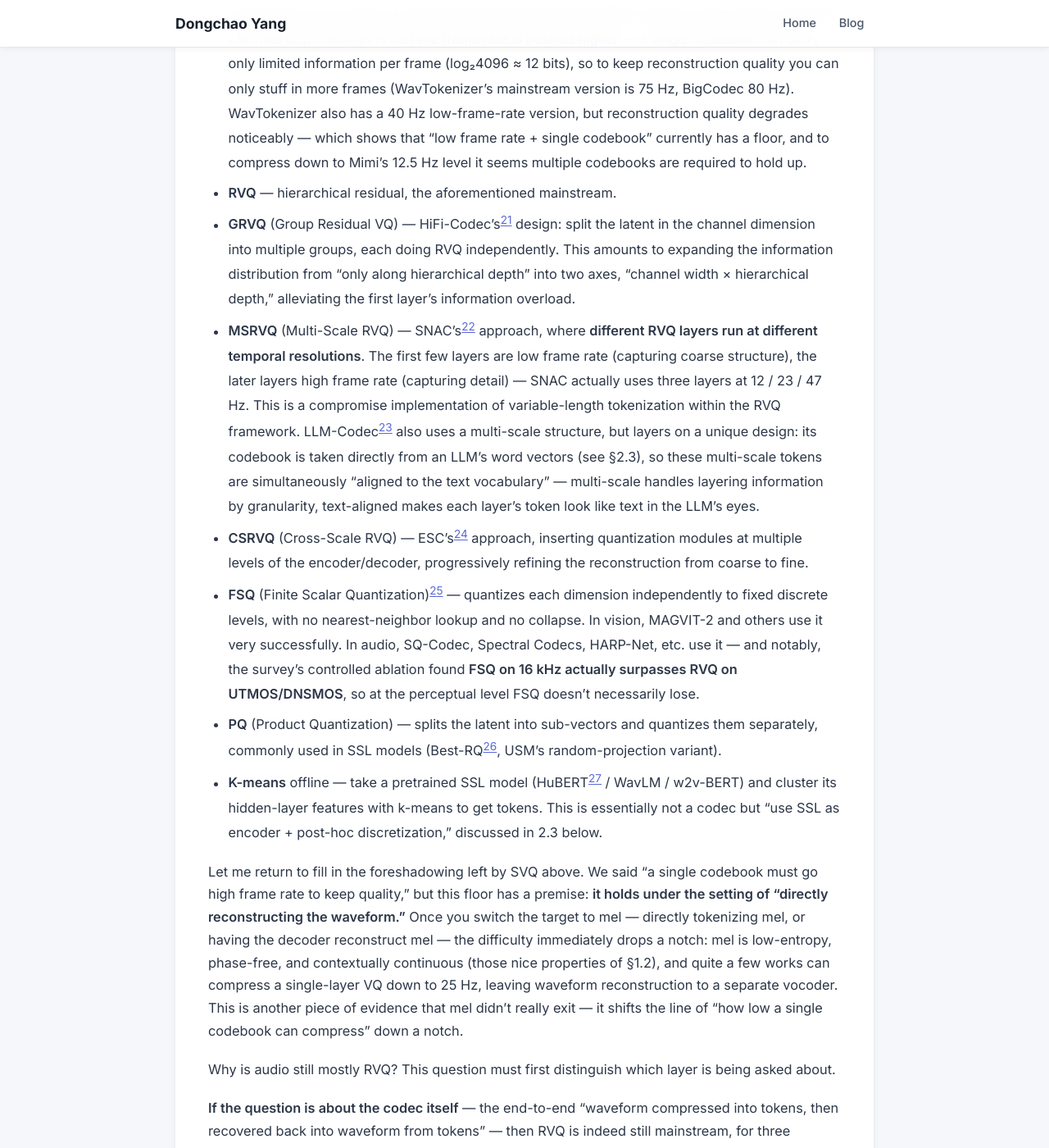
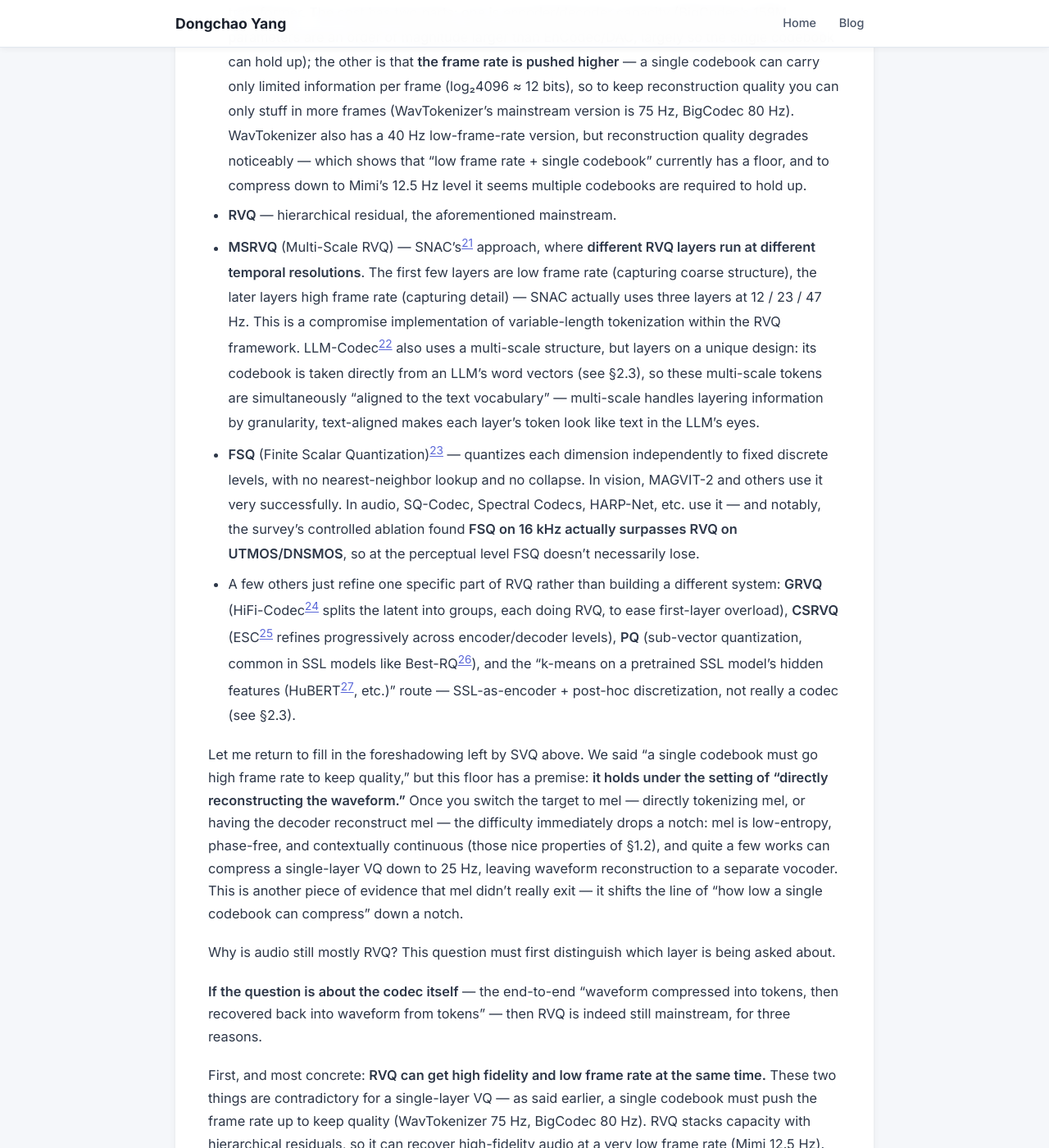
Before and after one commit to yangdongchao/yangdongchao.github.io, a Jekyll site: the page built from _posts/2026-06-09-audio-latent-space-en.md, in a window 1280 px wide and 1400 px high, scrolled down 16930 px. Shown: the whole window at 82% size. Built offline with Jekyll 4.4.1, drawn with Linux system fonts in a browser that asks for light colours; some of the changed text lies outside the part shown.

Commit message:
Blog: trim RVQ-variant list, tighten AudioLM intro, add visual anchors
- §2.2: kept SVQ / RVQ / MSRVQ / FSQ as bullets; folded GRVQ / CSRVQ / PQ /
  k-means into one sentence (lighter, less survey-y).
- §2.3: front-loaded the AudioLM conclusion, trimmed the heavy meta-opening.
- Added two skimmable takeaway/main-point callouts (§2.2 RVQ, §4.1 convergence).
- Applied to both zh and en.

Co-Authored-By: Claude Opus 4.8 (1M context) <noreply@anthropic.com>

```diff
--- a/_posts/2026-06-09-audio-latent-space-en.md
+++ b/_posts/2026-06-09-audio-latent-space-en.md
@@ -3,7 +3,7 @@ layout: post
 title: "Audio Generative Modeling in Latent Space"
 date: 2026-06-09
 tags: [Audio, Generative Models]
-description: "A research note on audio generation in latent space: discrete codec tokens, continuous latents, and why the two directions are becoming closer."
+description: "Two routes to audio generation — discrete codec + LM vs. continuous diffusion / flow — how they converge, and the theory underneath."
 ---
 
 <p style="font-size:.9em;color:#718096"><a href="/blog/2026/06/09/audio-latent-space/">中文</a> · <strong>English</strong></p>
@@ -225,16 +225,13 @@ The sequence length goes from T to T × N. A 30-second, 75 Hz, 8-layer RVQ audio
 
 **A small landscape of quantization methods**
 
-Although RVQ dominates, the actual landscape of quantization algorithms is much richer than the "RVQ vs lookup-free" dichotomy. The survey organizes at least eight categories:
+Although RVQ dominates, the actual landscape of quantization algorithms is much richer than the "RVQ vs lookup-free" dichotomy. A few representative ones (the fuller eight-category split is in the survey):
 
 - **SVQ** (Single VQ) — a single large codebook. WavTokenizer (4096 codes)[^wavtokenizer], BigCodec (159M parameters[^bigcodec], single codebook compressed to 1 kbps), TS3-Codec[^ts3codec], and dMel (directly quantizing mel)[^dmel] go this direction. What they bet on is that a single codebook simplifies the downstream LM's unrolling: one token per frame, with no burden of delay pattern or local transformer. The cost has two parts: one is encoder/decoder capacity (BigCodec's 159M parameters are an order of magnitude larger than EnCodec/DAC, largely so the single codebook can hold up); the other is that **the frame rate is pushed higher** — a single codebook can carry only limited information per frame (log₂4096 ≈ 12 bits), so to keep reconstruction quality you can only stuff in more frames (WavTokenizer's mainstream version is 75 Hz, BigCodec 80 Hz). WavTokenizer also has a 40 Hz low-frame-rate version, but reconstruction quality degrades noticeably — which shows that "low frame rate + single codebook" currently has a floor, and to compress down to Mimi's 12.5 Hz level it seems multiple codebooks are required to hold up.
 - **RVQ** — hierarchical residual, the aforementioned mainstream.
-- **GRVQ** (Group Residual VQ) — HiFi-Codec's[^hificodec] design: split the latent in the channel dimension into multiple groups, each doing RVQ independently. This amounts to expanding the information distribution from "only along hierarchical depth" into two axes, "channel width × hierarchical depth," alleviating the first layer's information overload.
 - **MSRVQ** (Multi-Scale RVQ) — SNAC's[^snac] approach, where **different RVQ layers run at different temporal resolutions**. The first few layers are low frame rate (capturing coarse structure), the later layers high frame rate (capturing detail) — SNAC actually uses three layers at 12 / 23 / 47 Hz. This is a compromise implementation of variable-length tokenization within the RVQ framework. LLM-Codec[^llmcodec] also uses a multi-scale structure, but layers on a unique design: its codebook is taken directly from an LLM's word vectors (see §2.3), so these multi-scale tokens are simultaneously "aligned to the text vocabulary" — multi-scale handles layering information by granularity, text-aligned makes each layer's token look like text in the LLM's eyes.
-- **CSRVQ** (Cross-Scale RVQ) — ESC's[^esc] approach, inserting quantization modules at multiple levels of the encoder/decoder, progressively refining the reconstruction from coarse to fine.
 - **FSQ** (Finite Scalar Quantization)[^fsq] — quantizes each dimension independently to fixed discrete levels, with no nearest-neighbor lookup and no collapse. In vision, MAGVIT-2 and others use it very successfully. In audio, SQ-Codec, Spectral Codecs, HARP-Net, etc. use it — and notably, the survey's controlled ablation found **FSQ on 16 kHz actually surpasses RVQ on UTMOS/DNSMOS**, so at the perceptual level FSQ doesn't necessarily lose.
-- **PQ** (Product Quantization) — splits the latent into sub-vectors and quantizes them separately, commonly used in SSL models (Best-RQ[^bestrq], USM's random-projection variant).
-- **K-means** offline — take a pretrained SSL model (HuBERT[^hubert] / WavLM / w2v-BERT) and cluster its hidden-layer features with k-means to get tokens. This is essentially not a codec but "use SSL as encoder + post-hoc discretization," discussed in 2.3 below.
+- A few others just refine one specific part of RVQ rather than building a different system: **GRVQ** (HiFi-Codec[^hificodec] splits the latent into groups, each doing RVQ, to ease first-layer overload), **CSRVQ** (ESC[^esc] refines progressively across encoder/decoder levels), **PQ** (sub-vector quantization, common in SSL models like Best-RQ[^bestrq]), and the "k-means on a pretrained SSL model's hidden features (HuBERT[^hubert], etc.)" route — SSL-as-encoder + post-hoc discretization, not really a codec (see §2.3).
 
 Let me return to fill in the foreshadowing left by SVQ above. We said "a single codebook must go high frame rate to keep quality," but this floor has a premise: **it holds under the setting of "directly reconstructing the waveform."** Once you switch the target to mel — directly tokenizing mel, or having the decoder reconstruct mel — the difficulty immediately drops a notch: mel is low-entropy, phase-free, and contextually continuous (those nice properties of §1.2), and quite a few works can compress a single-layer VQ down to 25 Hz, leaving waveform reconstruction to a separate vocoder. This is another piece of evidence that mel didn't really exit — it shifts the line of "how low a single codebook can compress" down a notch.
 
@@ -254,9 +251,11 @@ The appeal of this design isn't just "bypassing RVQ." The deeper motivation is t
 
 So **the more accurate judgment is: RVQ remains mainstream at the codec-design layer, but at the end-to-end generation-system layer it's being squeezed by the "single-layer semantic VQ + continuous decoder" direction**. This hybrid direction will reappear in §4.2 — it's the strongest evidence that the "continuous features take over the generation side" direction has already run successfully in products.
 
+> **Takeaway:** RVQ isn't just a compression trick — it also hands the downstream LM a useful hierarchy: early layers lean semantic, later layers acoustic, and the same token stream can be consumed on demand. That, more than compression, is why it's hard to replace in generation systems.
+
 ### 2.3 AudioLM's semantic / acoustic paradigm {#sec-2-3}
 
-This section discusses two things: **why AudioLM originally split tokens into two sets, semantic and acoustic, and how later work folded this division of labor into a single codec.** The real problem AudioLM saw (long-range semantics need to be specially carried) is correct; its solution — two independent tokenizers + a three-stage cascade — was an expedient under 2022 conditions. I won't prophesy here whether "the distinction between semantic / acoustic will end"; I'll just trace how this happened: how this division of labor came about, and how it was folded step by step into one codec.
+In one sentence: **AudioLM splitting tokens into semantic + acoustic was a 2022 expedient — the insight (long-range semantics need to be carried separately) is right, but the implementation, "two independent tokenizers + a three-stage cascade," is now being folded into a single codec.** Below I trace how it came about and how it got absorbed into one codec.
 
 Back to Google Research in 2022. A group of people was doing a concrete experiment: take SoundStream's RVQ tokens, train a standard autoregressive transformer, and see if they could continue a speech prompt into longer speech.
 
```
Also changed, not shown: other parts of _posts/2026-06-09-audio-latent-space-en.md (+2 -0 lines), _posts/2026-06-09-audio-latent-space.md (+7 -6 lines).
